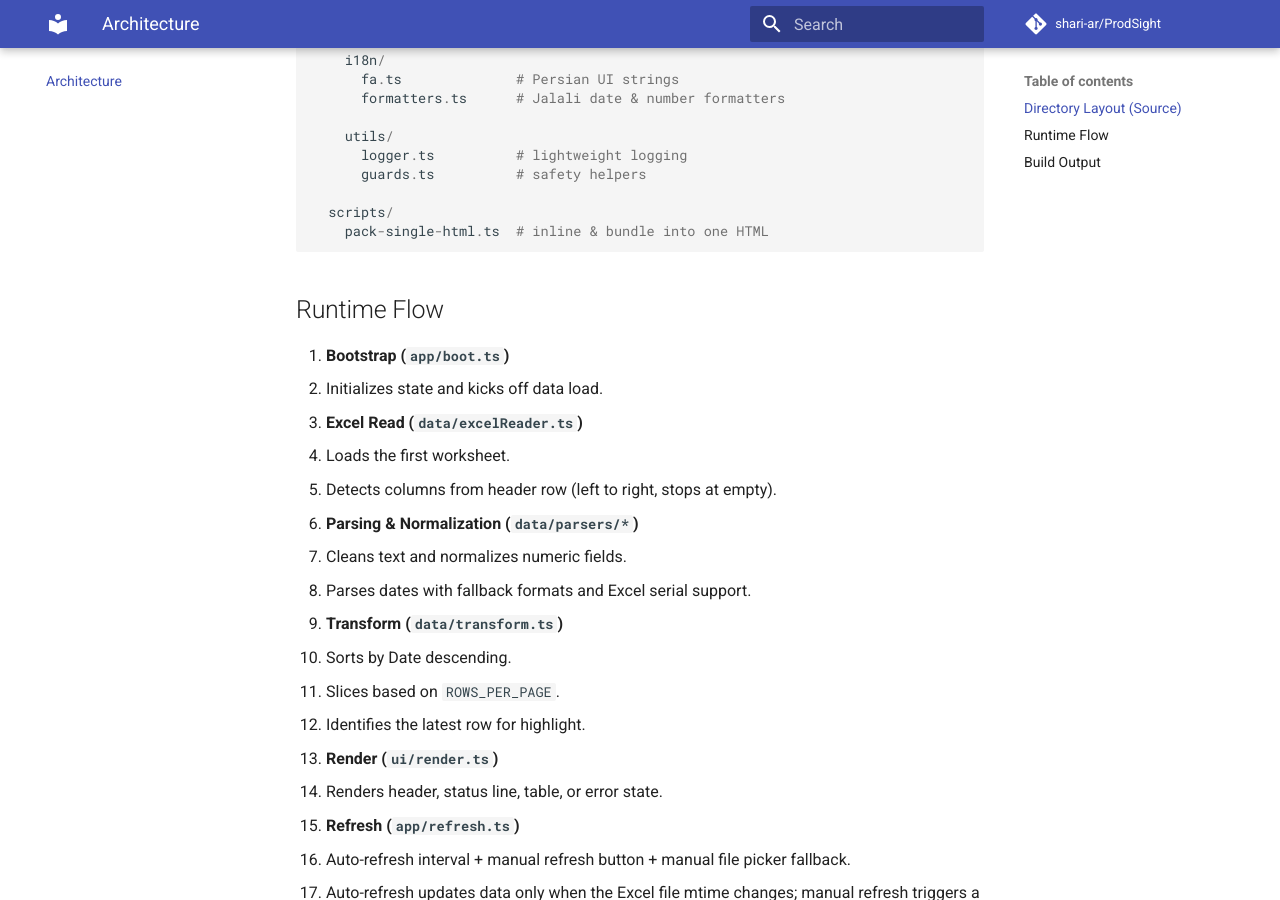
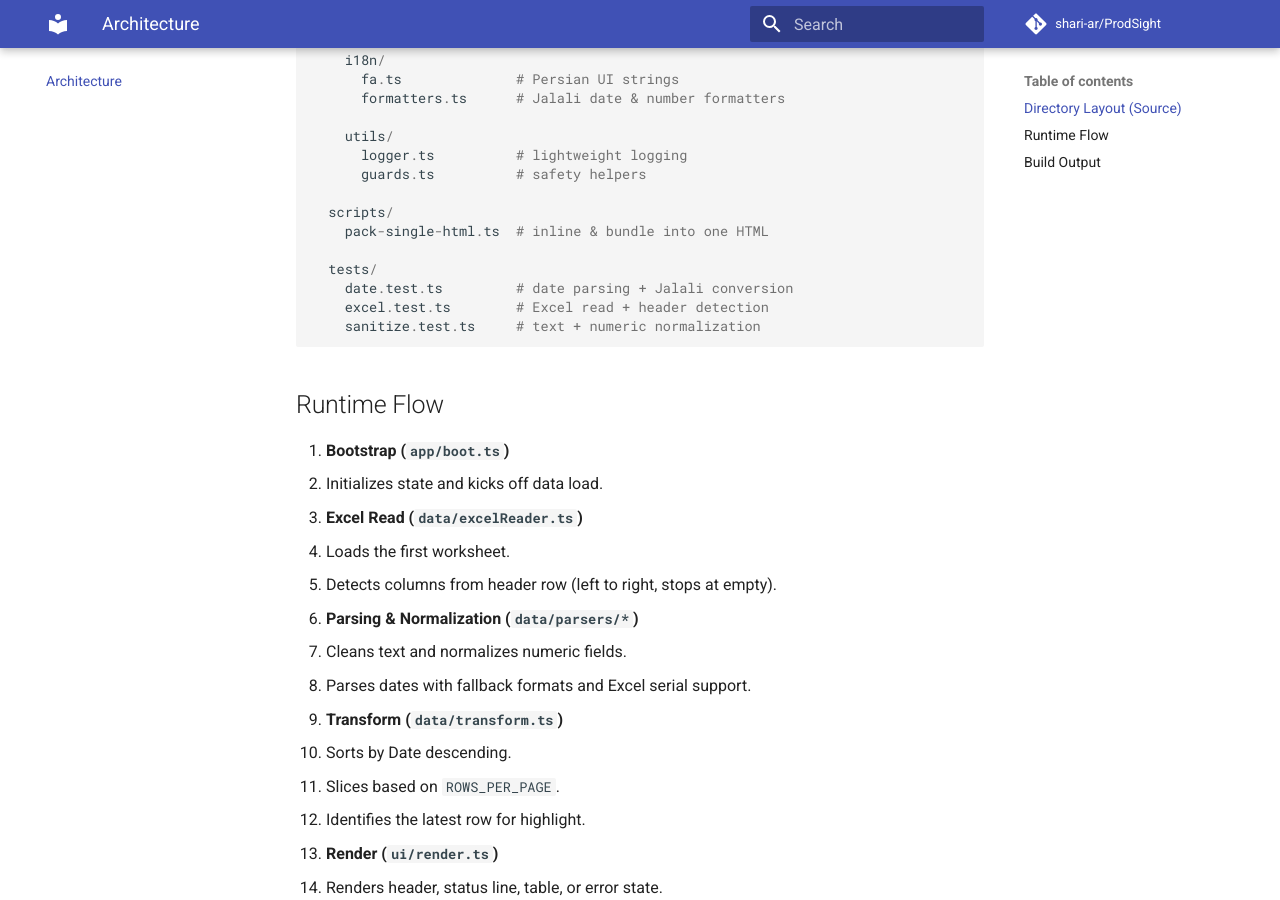
Before and after one commit to shari-ar/ProdSight, an MkDocs documentation site: the page built from docs/architecture.md, in a window 1280 px wide and 900 px high, scrolled down 945 px. Built offline with MkDocs 1.6.1 and Material for MkDocs 9.7.7, drawn with Linux system fonts in a browser that asks for light colours; comment, search, counter and statistics services are not loaded.

Commit message:
Update architecture directory layout

````diff
--- a/docs/architecture.md
+++ b/docs/architecture.md
@@ -46,6 +46,11 @@ project/
 
   scripts/
     pack-single-html.ts  # inline & bundle into one HTML
+
+  tests/
+    date.test.ts         # date parsing + Jalali conversion
+    excel.test.ts        # Excel read + header detection
+    sanitize.test.ts     # text + numeric normalization
 ```
 
 ## Runtime Flow
````
